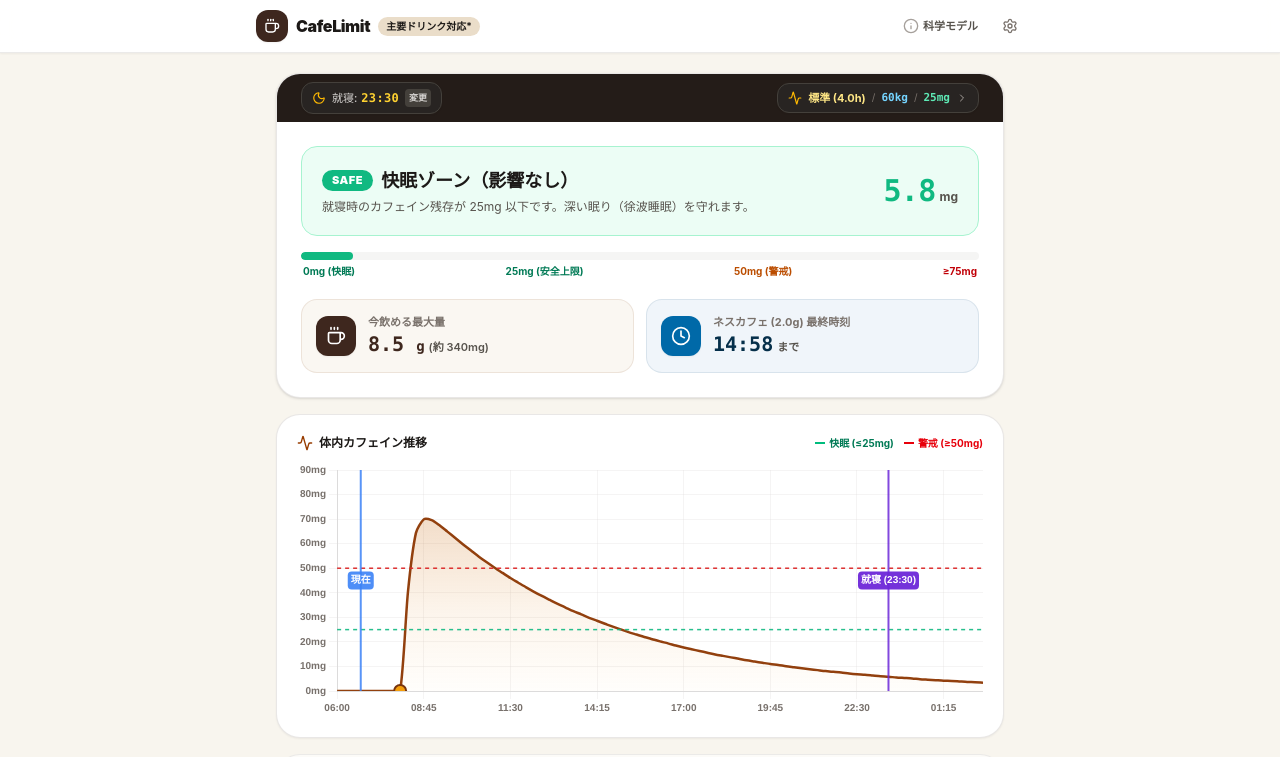
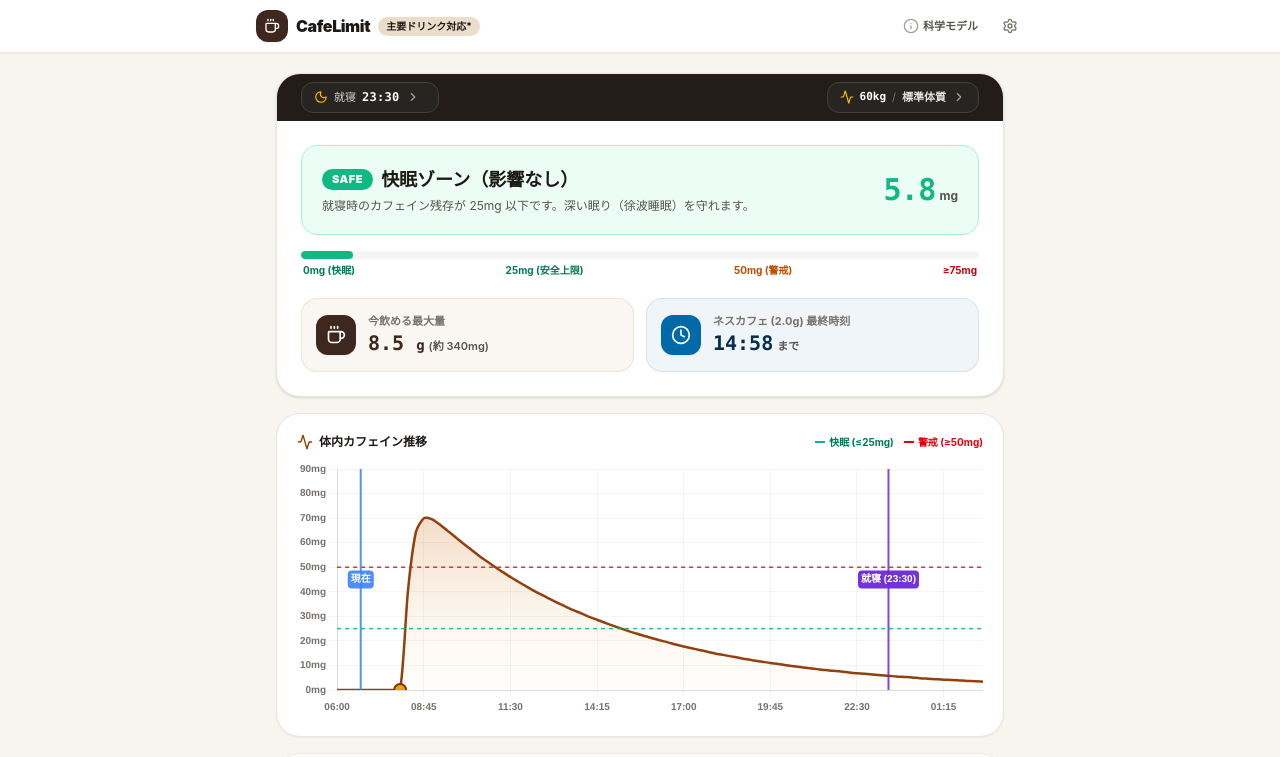
Before and after one commit to Ume-Chika/CafeLimit, a React (Vite) app: page / in a window 1280 px wide. Shown: the top 757 px of the page. Built offline with nearby package versions, Linux system fonts and the light colour scheme.

Commit message:
style: ヘッダー設定ボタンの左右対称・統一化およびモーダル内の余分なバッジ削除

```diff
--- a/src/components/MetabolicModal.tsx
+++ b/src/components/MetabolicModal.tsx
@@ -40,10 +40,6 @@ export const MetabolicModal: React.FC<MetabolicModalProps> = ({
     custom: '半減期を1.0〜12.0時間の間で自由に微調整します。',
   };
 
-  const weightScale = bodyWeightKg / 60;
-  const effectiveSafe = Number((safeSleepThresholdMg * weightScale).toFixed(1));
-  const effectiveFocus = Number((75 * weightScale).toFixed(1));
-
   return (
     <div className="fixed inset-0 z-50 flex items-center justify-center p-3.5 sm:p-4 bg-stone-900/60 backdrop-blur-xs animate-fadeIn">
       <div
@@ -74,14 +70,9 @@ export const MetabolicModal: React.FC<MetabolicModalProps> = ({
         <div className="p-4 sm:p-5 space-y-3.5 text-xs">
           {/* 1. 体重 */}
           <div className="p-3 bg-stone-50/70 rounded-2xl border border-stone-200/80 space-y-1.5">
-            <div className="flex items-center justify-between">
-              <div className="flex items-center space-x-1.5 font-black text-stone-800">
-                <Weight className="w-4 h-4 text-sky-700" />
-                <span>体重</span>
-              </div>
-              <span className="text-[10px] text-sky-800 font-mono font-bold bg-sky-100/70 px-2 py-0.5 rounded-full">
-                快眠上限 {effectiveSafe}mg / 集中 {effectiveFocus}mg
-              </span>
+            <div className="flex items-center space-x-1.5 font-black text-stone-800">
+              <Weight className="w-4 h-4 text-sky-700" />
+              <span>体重</span>
             </div>
             <p className="text-[10px] text-stone-500 leading-normal">
               体重に応じて血中濃度スケールと快眠・警戒・集中ラインが連動します。
@@ -159,7 +150,7 @@ export const MetabolicModal: React.FC<MetabolicModalProps> = ({
           <div className="p-3 bg-stone-50/70 rounded-2xl border border-stone-200/80 space-y-1.5">
             <div className="flex items-center space-x-1.5 font-black text-stone-800">
               <Moon className="w-4 h-4 text-emerald-700" />
-              <span>快眠安全基準（基準体格60kg換算）</span>
+              <span>快眠安全基準</span>
             </div>
             <p className="text-[10px] text-stone-500">
               就寝時に目指す体内残存カフェインの上限です。
@@ -169,10 +160,10 @@ export const MetabolicModal: React.FC<MetabolicModalProps> = ({
               onChange={(e) => onChangeSafeSleepThreshold(Number(e.target.value))}
               className="w-full bg-white border border-stone-200 rounded-xl px-3 py-2 text-xs font-bold text-stone-900 focus:outline-none focus:ring-2 focus:ring-emerald-500/20 cursor-pointer"
             >
-              <option value={15}>厳格 15mg以下（実効 {Number((15 * weightScale).toFixed(1))}mg）</option>
-              <option value={25}>標準 25mg以下・推奨（実効 {Number((25 * weightScale).toFixed(1))}mg）</option>
-              <option value={35}>寛容 35mg以下（実効 {Number((35 * weightScale).toFixed(1))}mg）</option>
-              <option value={50}>高耐性 50mg以下（実効 {Number((50 * weightScale).toFixed(1))}mg）</option>
+              <option value={15}>厳格 15mg以下</option>
+              <option value={25}>標準 25mg以下（推奨）</option>
+              <option value={35}>寛容 35mg以下</option>
+              <option value={50}>高耐性 50mg以下</option>
             </select>
           </div>
 
--- a/src/components/SleepSafetyCard.tsx
+++ b/src/components/SleepSafetyCard.tsx
@@ -73,17 +73,17 @@ export const SleepSafetyCard: React.FC<SleepSafetyCardProps> = ({
   return (
     <div id="sleep-safety-section" className="bg-white rounded-3xl shadow-sm border border-stone-200/90 overflow-hidden space-y-0">
       {/* 上部ヘッダー：設定コントロールバー */}
-      <div className="bg-[#241C18] text-stone-200 px-3 sm:px-6 py-2 flex items-center justify-between gap-2">
+      <div className="bg-[#241C18] text-stone-200 px-3.5 sm:px-6 py-2 flex items-center justify-between gap-2">
         {/* 就寝時刻（タップでOS標準の直感的なタイムピッカーが確実に起動） */}
         <label
           htmlFor="bedtime-picker-input"
-          className="relative flex items-center bg-stone-800/90 hover:bg-stone-700/90 active:scale-95 text-white px-2.5 py-1.5 rounded-xl border border-stone-700 transition-all cursor-pointer group shadow-xs select-none shrink-0"
+          className="relative flex items-center space-x-1.5 bg-stone-800/90 hover:bg-stone-700/90 active:scale-95 text-white px-3 py-1.5 rounded-xl border border-stone-700 transition-all cursor-pointer group shadow-xs select-none shrink-0"
           title="タップして就寝時刻を変更"
         >
-          <Moon className="w-3.5 h-3.5 text-amber-400 group-hover:rotate-12 transition-transform mr-1.5 shrink-0" />
-          <span className="text-[11px] text-stone-300 font-medium mr-1">就寝:</span>
-          <span className="font-mono font-black text-xs text-amber-300 tracking-wide mr-1.5">{bedTime}</span>
-          <span className="text-[9px] bg-stone-700 text-stone-300 px-1 py-0.5 rounded font-bold">変更</span>
+          <Moon className="w-3.5 h-3.5 text-amber-400 group-hover:rotate-12 transition-transform shrink-0" />
+          <span className="text-[11px] text-stone-300 font-medium">就寝</span>
+          <span className="font-mono font-black text-xs text-white tracking-wide">{bedTime}</span>
+          <ChevronRight className="w-3.5 h-3.5 text-stone-400 group-hover:translate-x-0.5 transition-transform shrink-0" />
 
           {/* ネイティブ input を前面に透明で重ね、タップを100%直接検知 */}
           <input
@@ -96,21 +96,21 @@ export const SleepSafetyCard: React.FC<SleepSafetyCardProps> = ({
           />
         </label>
 
-        {/* シミュレーション・体質設定（体重・代謝速度・快眠基準・飲用時間） */}
+        {/* シミュレーション・体質設定（体重・代謝速度） */}
         <button
           type="button"
           onClick={onOpenMetabolicModal}
-          className="flex items-center space-x-1 sm:space-x-1.5 bg-stone-800/90 hover:bg-stone-700/90 active:scale-95 text-white px-2.5 py-1.5 rounded-xl border border-stone-700 text-[11px] font-bold transition-all cursor-pointer group shadow-xs select-none truncate"
-          title="タップしてシミュレーション・体質設定（体重・代謝速度・快眠基準・飲用時間）を変更"
+          className="flex items-center space-x-1.5 bg-stone-800/90 hover:bg-stone-700/90 active:scale-95 text-white px-3 py-1.5 rounded-xl border border-stone-700 text-[11px] font-bold transition-all cursor-pointer group shadow-xs select-none truncate"
+          title="タップして体重・体質・シミュレーション設定を変更"
         >
           <Activity className="w-3.5 h-3.5 text-amber-400 group-hover:rotate-12 transition-transform shrink-0" />
-          <span className="text-stone-300 font-normal hidden xs:inline">体質:</span>
-          <span className="text-amber-200">{currentProfile.shortLabel}</span>
-          <span className="text-[10px] text-stone-500 font-normal">/</span>
-          <span className="text-sky-300 font-mono">{settings.bodyWeightKg ?? 60}kg</span>
-          <span className="text-[10px] text-stone-500 font-normal">/</span>
-          <span className="text-emerald-300 font-mono">{safeTh}mg</span>
-          <ChevronRight className="w-3 h-3 text-stone-400 group-hover:translate-x-0.5 transition-transform shrink-0" />
+          <span className="text-stone-300 font-medium hidden xs:inline">体質・体重</span>
+          <span className="font-mono font-bold text-white">{settings.bodyWeightKg ?? 60}kg</span>
+          <span className="text-stone-500 font-normal">/</span>
+          <span className="text-stone-200 font-bold">
+            {metabolicSpeed === 'custom' ? `${settings.customHalfLifeHours.toFixed(1)}h` : currentProfile.label.split('（')[0]}
+          </span>
+          <ChevronRight className="w-3.5 h-3.5 text-stone-400 group-hover:translate-x-0.5 transition-transform shrink-0" />
         </button>
       </div>
 
```
